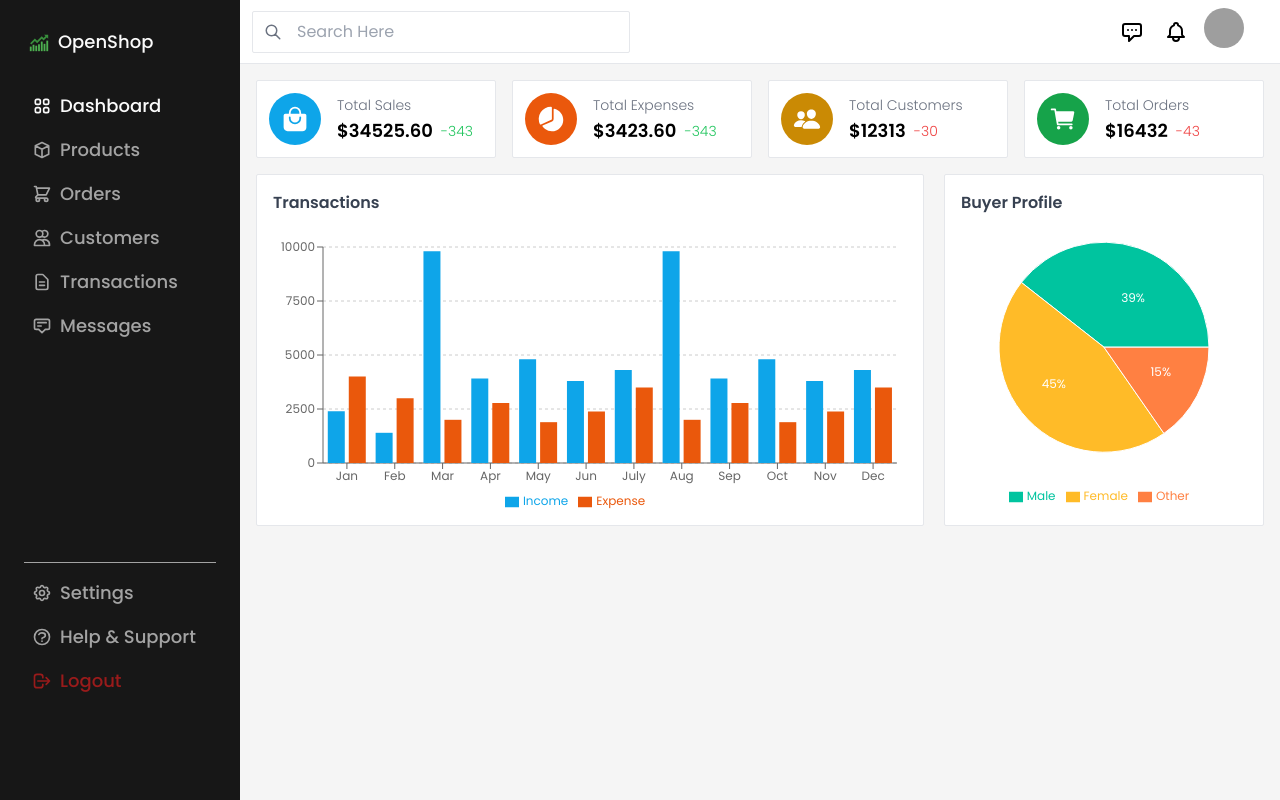
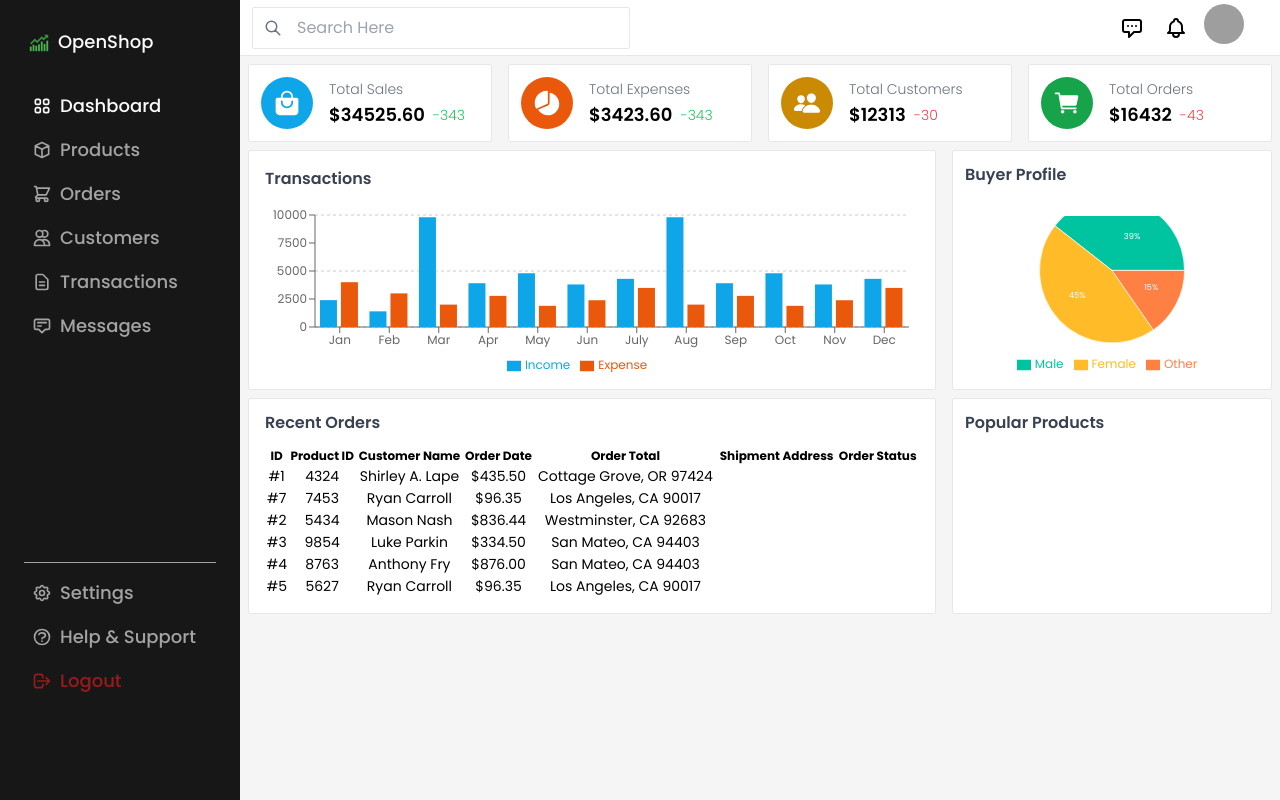
Before and after one commit to YashubNaeem09/DashboardApp, a Next.js app: page /dashboard in a window 1280 px wide. Built offline with nearby package versions, Linux system fonts and the light colour scheme; grey boxes are pictures that could not be loaded.

Commit message:
Chart's height and width been set, also Orders and Products component been only made (data is not been added)

```diff
--- a/src/app/(pages)/dashboard/_dashboardComps/buyerChart.jsx
+++ b/src/app/(pages)/dashboard/_dashboardComps/buyerChart.jsx
@@ -4,10 +4,10 @@ import { Legend, PieChart, Pie, Cell, ResponsiveContainer } from "recharts"
 export default function BuyerChart() {
     return (
         <>
-            <div className="w-[20rem] h-[22rem] bg-navbarColor rounded-sm border border-gray-200 p-4 flex-col flex">
+            <div className="w-[20rem] h-[15rem] bg-navbarColor rounded-sm border border-gray-200 p-3 flex flex-col">
                 <h1 className="font-semibold text-gray-700">Buyer Profile</h1>
-                <ResponsiveContainer width="100%" height="100%" className="text-xs flex-1 w-full mt-3 pb-8" >
-                    <PieChart width={400} height={300}>
+                <ResponsiveContainer width="100%" height="100%" className="text-xs flex-1 pb-5" >
+                    <PieChart style={{width:"100%", height:"100%", paddingTop: "10%", paddingBottom: "10%"}}>
                         <Pie
                             data={data}
                             cx="50%"
--- /dev/null
+++ b/src/app/(pages)/dashboard/_dashboardComps/popularProduct.jsx
@@ -0,0 +1,59 @@
+export default function PopularProducts(){
+    return(
+        <>
+        <div className="bg-navbarColor border border-gray-200 rounded-sm p-3 w-[20rem]">
+        <h1 className="font-semibold text-gray-700">Popular Products</h1>
+        <div>
+            {
+
+            }
+        </div>
+        </div>
+        </>
+    )
+}
+
+const data = [
+	{
+		id: '3432',
+		product_name: 'Macbook M1 Pro 14"',
+		product_thumbnail: 'https://source.unsplash.com/100x100?macbook',
+		product_price: '$1499.00',
+		product_stock: 341
+	},
+	{
+		id: '7633',
+		product_name: 'Samsung Galaxy Buds 2',
+		product_thumbnail: 'https://source.unsplash.com/100x100?earbuds',
+		product_price: '$399.00',
+		product_stock: 24
+	},
+	{
+		id: '6534',
+		product_name: 'Asus Zenbook Pro',
+		product_thumbnail: 'https://source.unsplash.com/100x100?laptop',
+		product_price: '$899.00',
+		product_stock: 56
+	},
+	{
+		id: '9234',
+		product_name: 'LG Flex Canvas',
+		product_thumbnail: 'https://source.unsplash.com/100x100?smartphone',
+		product_price: '$499.00',
+		product_stock: 98
+	},
+	{
+		id: '4314',
+		product_name: 'Apple Magic Touchpad',
+		product_thumbnail: 'https://source.unsplash.com/100x100?touchpad',
+		product_price: '$699.00',
+		product_stock: 0
+	},
+	{
+		id: '4342',
+		product_name: 'Nothing Earbuds One',
+		product_thumbnail: 'https://source.unsplash.com/100x100?earphone',
+		product_price: '$399.00',
+		product_stock: 453
+	}
+]
--- /dev/null
+++ b/src/app/(pages)/dashboard/_dashboardComps/recentOrders.jsx
@@ -0,0 +1,104 @@
+import { formatRevalidate } from "next/dist/server/lib/revalidate"
+
+export default function RecentOrders() {
+	return (
+		<>
+			<div className="flex-1 px-4 pb-4 pt-3 bg-navbarColor border rounded-sm border-gray-200">
+				<h1 className="font-semibold text-gray-700">Recent Orders</h1>
+				<div className="text-black mt-3">
+					<table className="w-full table-auto">
+						<thead className="text-xs text-center">
+							<tr>
+								<th>ID</th>
+								<th>Product ID</th>
+								<th>Customer Name</th>
+								<th>Order Date</th>
+								<th>Order Total</th>
+								<th>Shipment Address</th>
+								<th>Order Status</th>
+							</tr>
+						</thead>
+						<tbody className="text-sm text-center">
+								{
+									data.map((element) => (
+										   <tr key={element.id} className="ml-8">
+											<td>#{element.id}</td>
+											<td>{element.product_id}</td>
+											<td>{element.customer_name}</td>
+											<td>{element.order_total}</td>
+											<td> {element.shipment_address} </td>
+											{/* <td>{format(new Date(element.order_date), 'dd MMM yyyy')}</td> */}
+										   </tr>
+
+									))
+								}
+						</tbody>
+					</table>
+				</div>
+			</div>
+		</>
+	)
+}
+
+const data = [
+	{
+		id: '1',
+		product_id: '4324',
+		customer_id: '23143',
+		customer_name: 'Shirley A. Lape',
+		order_date: '2022-05-17T03:24:00',
+		order_total: '$435.50',
+		current_order_status: 'PLACED',
+		shipment_address: 'Cottage Grove, OR 97424'
+	},
+	{
+		id: '7',
+		product_id: '7453',
+		customer_id: '96453',
+		customer_name: 'Ryan Carroll',
+		order_date: '2022-05-14T05:24:00',
+		order_total: '$96.35',
+		current_order_status: 'CONFIRMED',
+		shipment_address: 'Los Angeles, CA 90017'
+	},
+	{
+		id: '2',
+		product_id: '5434',
+		customer_id: '65345',
+		customer_name: 'Mason Nash',
+		order_date: '2022-05-17T07:14:00',
+		order_total: '$836.44',
+		current_order_status: 'SHIPPED',
+		shipment_address: 'Westminster, CA 92683'
+	},
+	{
+		id: '3',
+		product_id: '9854',
+		customer_id: '87832',
+		customer_name: 'Luke Parkin',
+		order_date: '2022-05-16T12:40:00',
+		order_total: '$334.50',
+		current_order_status: 'SHIPPED',
+		shipment_address: 'San Mateo, CA 94403'
+	},
+	{
+		id: '4',
+		product_id: '8763',
+		customer_id: '09832',
+		customer_name: 'Anthony Fry',
+		order_date: '2022-05-14T03:24:00',
+		order_total: '$876.00',
+		current_order_status: 'OUT_FOR_DELIVERY',
+		shipment_address: 'San Mateo, CA 94403'
+	},
+	{
+		id: '5',
+		product_id: '5627',
+		customer_id: '97632',
+		customer_name: 'Ryan Carroll',
+		order_date: '2022-05-14T05:24:00',
+		order_total: '$96.35',
+		current_order_status: 'DELIVERED',
+		shipment_address: 'Los Angeles, CA 90017'
+	}
+]
--- a/src/app/(pages)/dashboard/_dashboardComps/transactionChart.jsx
+++ b/src/app/(pages)/dashboard/_dashboardComps/transactionChart.jsx
@@ -3,9 +3,9 @@ import { BarChart, CartesianGrid, Legend, ResponsiveContainer, Tooltip, XAxis, Y
 export default function TransactionChart() {
     return (
         <>
-            <div className="h-[22rem] bg-navbarColor rounded-sm border border-gray-200 flex-1 p-4 flex-col flex">
+            <div className="h-[15rem] bg-navbarColor rounded-sm border border-gray-200 flex-1 p-4 flex-col flex">
                 <h1 className="font-semibold text-gray-700">Transactions</h1>
-                <ResponsiveContainer width="100%" height="100%" className="text-xs flex-1 w-full mt-3 pb-4" >
+                <ResponsiveContainer width="100%" height="100%" className="text-xs flex-1 w-full mt-1" >
                     <BarChart width={500} height={300} data={data} margin={{ top: 20, right: 10, left: -10, bottom: 0 }} >
                         <CartesianGrid strokeDasharray="3 3 0 0" vertical={false} />
                         <XAxis dataKey="name" />
--- a/src/app/(pages)/dashboard/page.jsx
+++ b/src/app/(pages)/dashboard/page.jsx
@@ -1,16 +1,24 @@
 import BuyerChart from "./_dashboardComps/buyerChart"
 import GridComp from "./_dashboardComps/gridComp"
 import TransactionChart from "./_dashboardComps/transactionChart"
+import RecentOrders from "./_dashboardComps/recentOrders"
+import PopularProducts from "./_dashboardComps/popularProduct"
 export default function Dashboard() {
     return (
         <>
-        <div className="flex flex-col">
-        <GridComp/>
-        <div className="pt-4 gap-5 flex flex-row">
-        <TransactionChart/>
-        <BuyerChart/>
-        </div>
-        </div>
+            <div className="flex flex-col">
+                <div className="">
+                    <GridComp />
+                </div>
+                <div className="pt-2 gap-4 flex flex-row">
+                    <TransactionChart />
+                    <BuyerChart />
+                </div>
+                <div className="pt-2 w-full flex flex-row gap-4">
+                    <RecentOrders />
+                    <PopularProducts />
+                </div>
+            </div>
         </>
     )
 }
--- a/src/app/(pages)/layout.jsx
+++ b/src/app/(pages)/layout.jsx
@@ -7,7 +7,7 @@ export default function Layout({ children }) {
                 <Sidebar />
                 <div className="flex-1">
                     <Navbar />
-                    <main className="p-4">{children}</main>
+                    <main className="p-2">{children}</main>
                 </div>
             </div>
         </>
--- a/src/app/components/navbar.jsx
+++ b/src/app/components/navbar.jsx
@@ -9,7 +9,7 @@ export default function Navbar() {
     const navigate = useRouter();
     return (
         <>
-            <div className="bg-navbarColor px-3 h-16 flex flex-row justify-between items-center p-3 border-b border-gray-200">
+            <div className="bg-navbarColor px-3 h-[3.5rem] flex flex-row justify-between items-center p-3 border-b border-gray-200">
                 <div className="searchDiv flex flex-row items-center relative">
                     <HiOutlineSearch fontSize={18} className="absolute left-3 text-gray-500" />
                     <input type="search" placeholder="Search Here" className="p-2 focus:outline-none active:outline-none rounded-sm border border-gray pl-11 pr-4"></input>
--- a/src/app/components/sidebar.jsx
+++ b/src/app/components/sidebar.jsx
@@ -7,7 +7,7 @@ export default function Sidebar() {
     const pathname = usePathname();
     return (
         <>
-            <div className="bg-sidebarColor w-60 p-6 flex flex-col">
+            <div className="bg-sidebarColor w-[15rem] p-6 flex flex-col">
                 <div className="topPart flex-auto">
                     <div className="flex items-center px-1 py-1 gap-2">
                         <FcBullish fontSize={22} />
```
